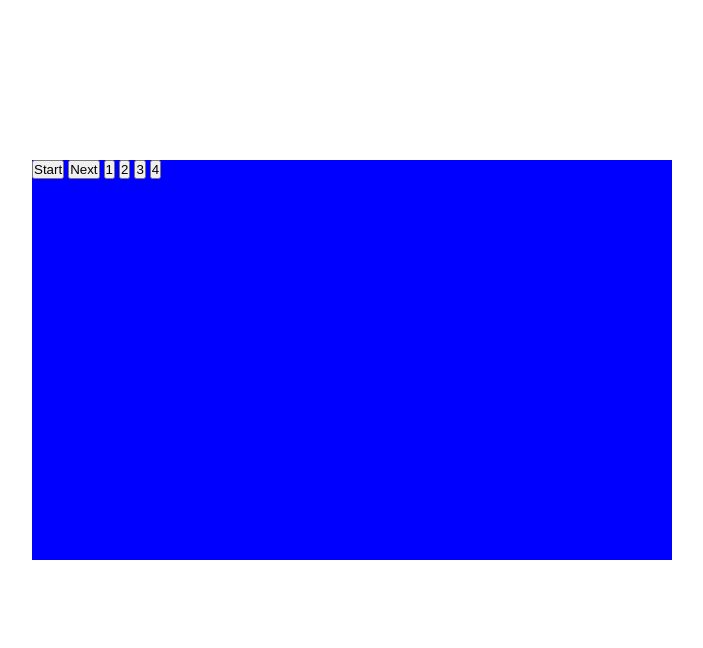
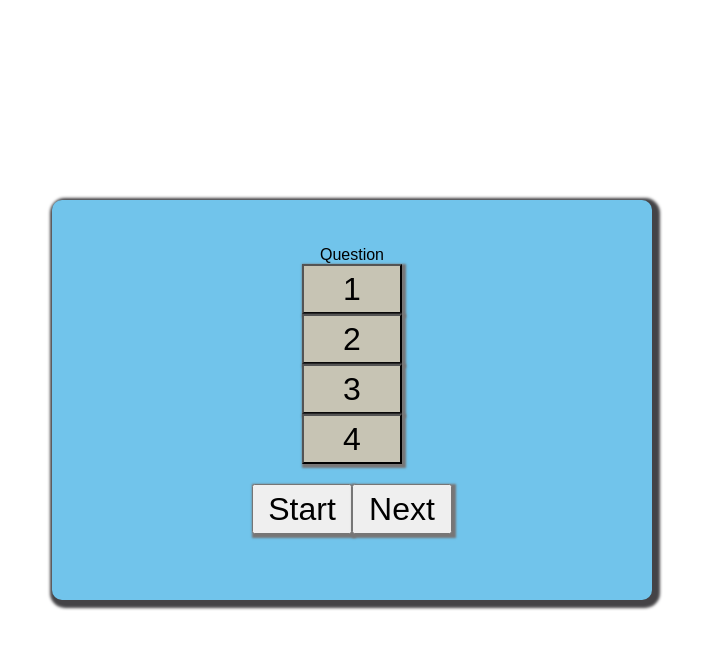
Before and after one commit to Erebus009/Quiz-game, a plain HTML site: page index.html in a window 1280 px wide. Shown: the whole page, without its empty margins (288-991 px from the left). Drawn offline with Linux system fonts and the light colour scheme.

Commit message:
Center div elements and css style of buttons and colors.

```diff
--- a/Assets/style.css
+++ b/Assets/style.css
@@ -1,17 +1,61 @@
-* { padding: 0px;
+body{ padding: 0px;
     margin: 0px;
+
+}
+*,*::after, *::before{
+    box-sizing: border-box;
+    font-family: Arial, Helvetica, sans-serif;
+}
+
+
+#container {
+
+    max-width: 80vw;
+    height: 100vh;
+    margin: 0 auto;
+    width: 80%;
+    display: flex;
+
+
+
+}
+
+.gamebuttons {
+    margin: 10px;
+    padding: 10px;
+    display: flex;
+    justify-content: space-between;
+
 
 }
 
 
-.container {
-    width: 70%;
+#box {
+    display: flex;
+    flex-direction: row;
     justify-content: center;
     align-items: center;
-    position: relative;
-    max-width: 50vw;
-    background-color:blue;
+    margin-bottom: 100px;
     height: 400px;
+    width: 600px;
     margin: auto;
-    top: 20vh;
+    flex-direction: column;
+    flex-wrap: wrap;
+    background-color: rgb(113, 196, 235);
+    box-shadow: 3px 3px 3px 5px rgb(68, 67, 70);
+    border-radius: 10px;
 }
+button{
+    height: 50px;
+    width: 100px;
+    font-size: 2em;
+    box-shadow: 2px 2px 2px 2px rgb(119, 118, 118);
+}
+
+
+.questions {
+    height: 50px;
+    width: 100px;
+    background-color: rgb(199, 196, 180);
+    font-size: 2em;
+}
--- a/index.html
+++ b/index.html
@@ -9,20 +9,24 @@
 </head>
 <body>
 
-    <div class="container">
-        <div class="box">
-        <h1 class="question"></h1>
-    <button id ="startBtn" class="start">Start</button>
-        <button  class="next">Next</button>
-            <button class="question1">1</button>
-            <button class="question2">2</button>
-            <button class="question3">3</button>
-            <button class="question4">4</button>
+    <div id="container">
+        <div id="box">
+        <div id="question-box">Question</div>
+
+            <button class="questions">1</button>
+            <button class="questions">2</button>
+            <button class="questions">3</button>
+            <button class="questions">4</button>
+            <div class="gamebuttons">
+                <button id ="startBtn" class="game">Start</button>
+                <button  id="next" class="game">Next</button>
+            </div>
 
     </div>
 </div>
 
 
+
 </body>
 <script src="./Assets/script.js"></script>
 </html>
```
